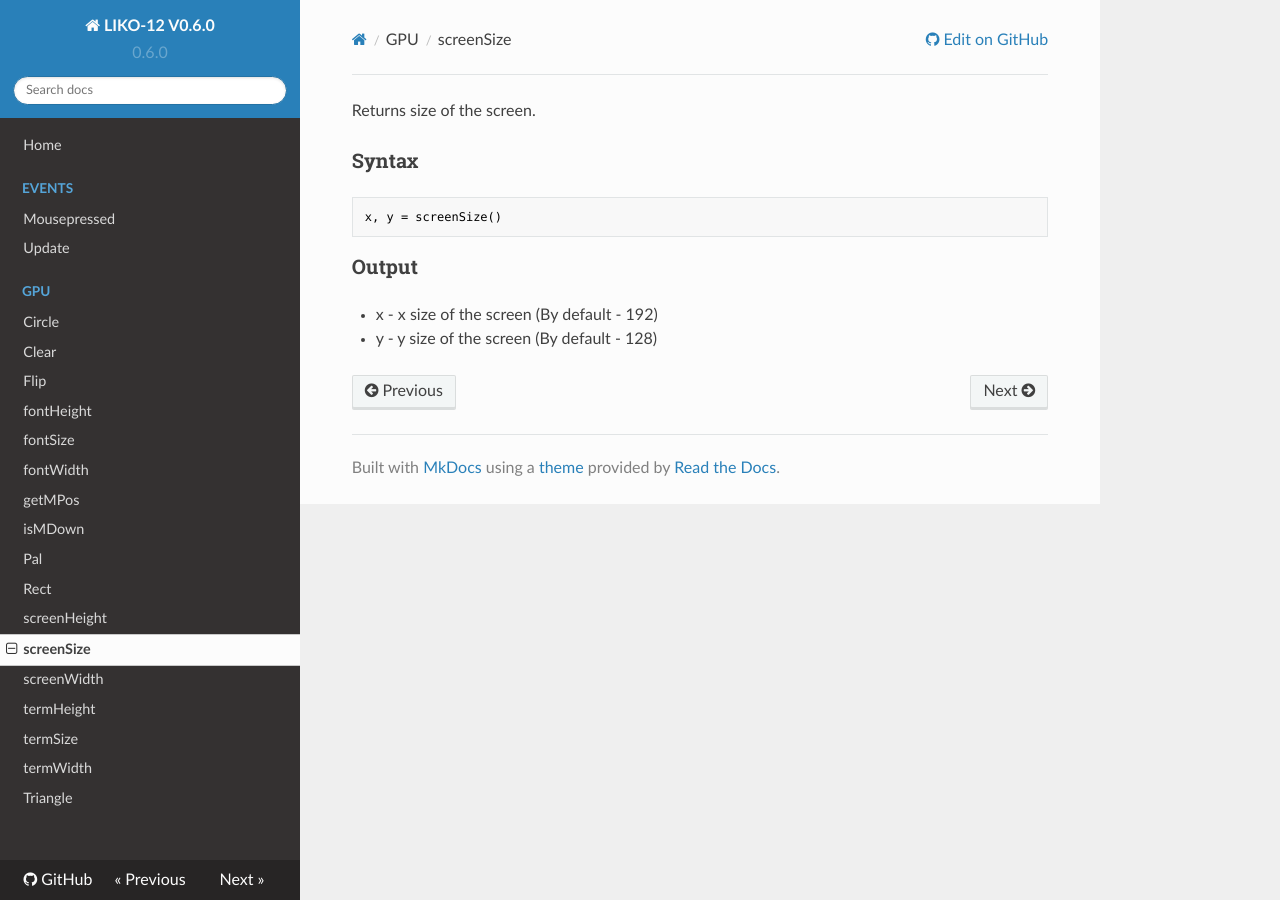
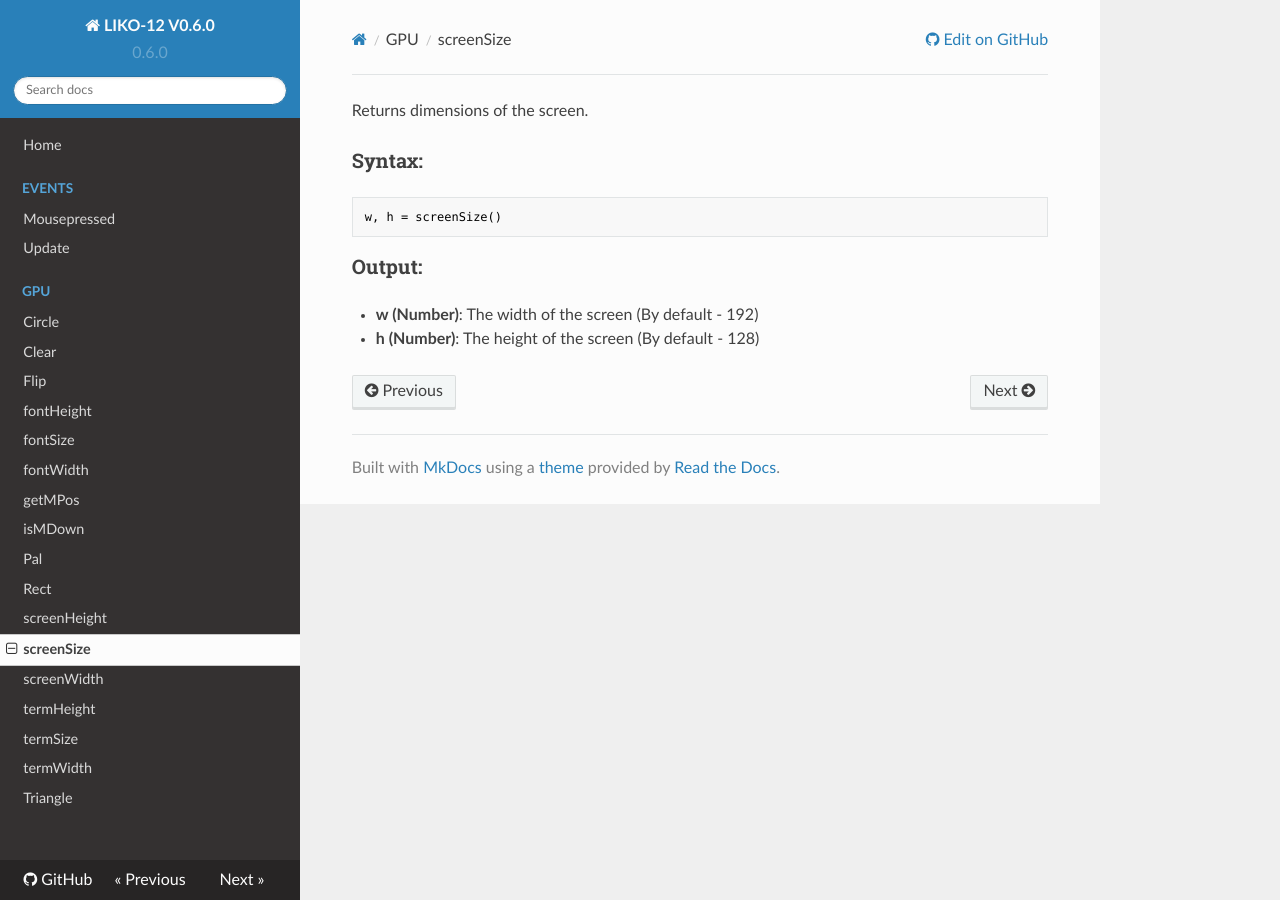
Before and after one commit to LIKO-12/LIKO-12, an MkDocs documentation site: the page built from Docs/GPU/screenSize.md, in a window 1280 px wide. Built offline with MkDocs 1.6.1, drawn with Linux system fonts in a browser that asks for light colours; nearby versions of some CDN libraries.

Commit message:
Improved

````diff
--- a/Docs/GPU/screenSize.md
+++ b/Docs/GPU/screenSize.md
@@ -1,9 +1,11 @@
-Returns size of the screen.
+Returns dimensions of the screen.
 
-### Syntax
-    x, y = screenSize()
+### Syntax:
+```Lua
+w, h = screenSize()
+```
 
-### Output
+### Output:
 
-* x - x size of the screen (By default - 192)
-* y - y size of the screen (By default - 128)
+* **w (Number)**: The width of the screen (By default - 192)
+* **h (Number)**: The height of the screen (By default - 128)
````
Also changed, not shown: Docs/GPU/screenHeight.md (+6 -4 lines), Docs/GPU/screenWidth.md (+6 -4 lines).
